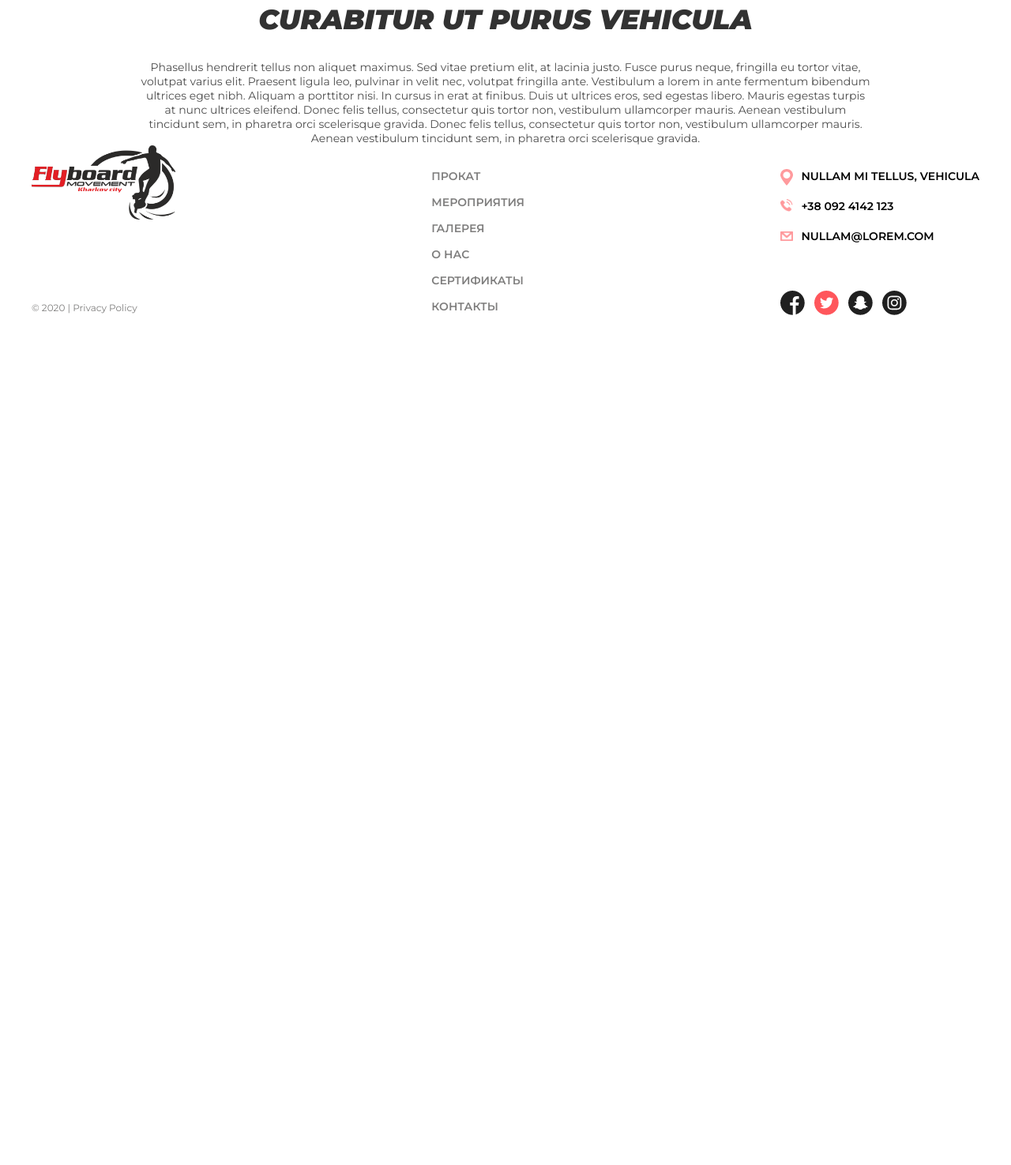
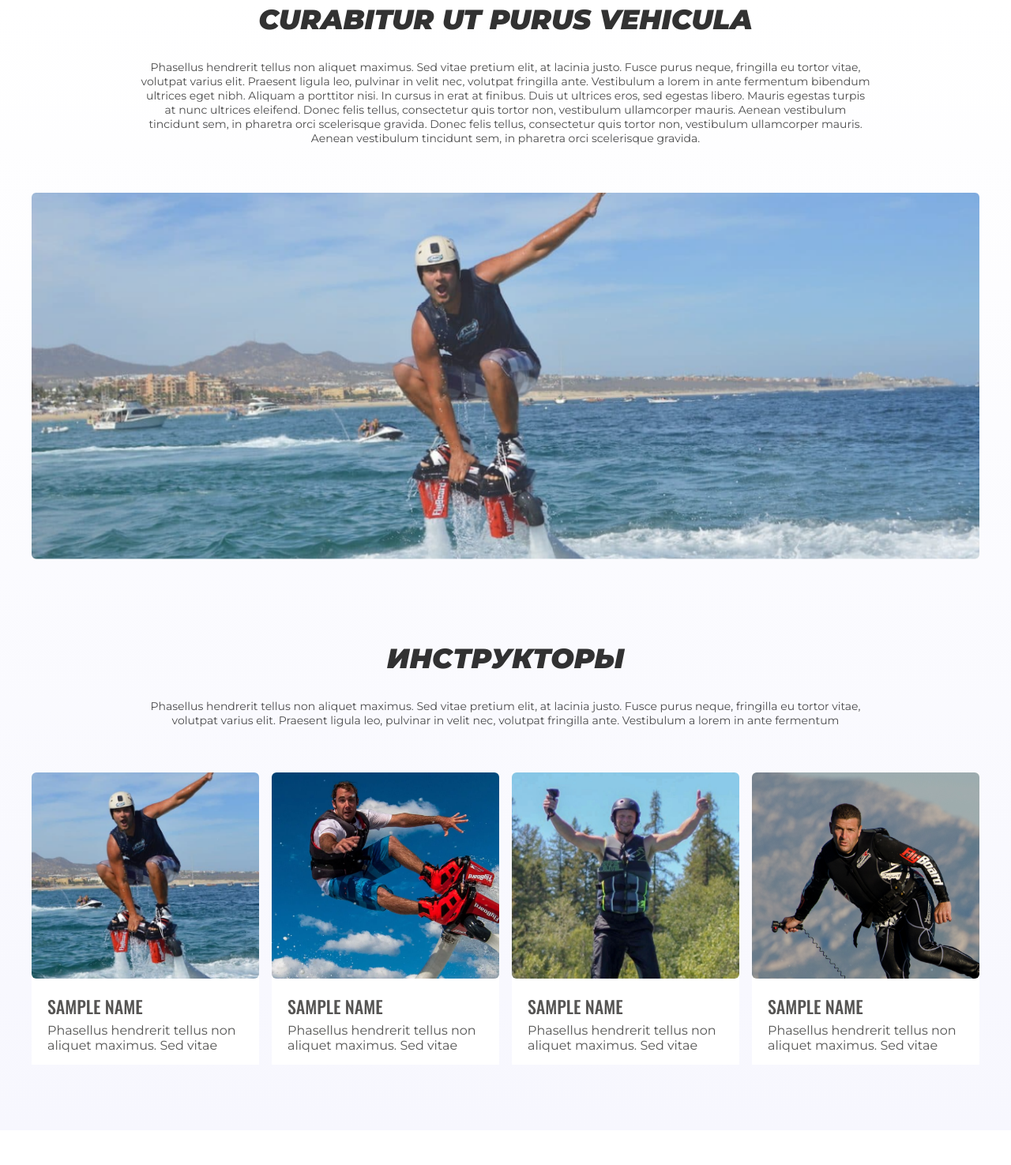
Before and after one commit to smetankin/FlyBoard, a plain HTML site: page movement.html in a window 1280 px wide. Shown: the part 385-1860 px from the top of the page at 79% size. Before the commit the page ends 887 px from the top, so only its background shows below. Drawn offline with nearby package versions, Linux system fonts and the light colour scheme.

Commit message:
movement page

```diff
--- a/assets/css/index.css
+++ b/assets/css/index.css
@@ -482,6 +482,45 @@ a{
     text-transform: uppercase;
 }
 
+.movement-container{
+    max-width: 1200px;
+    margin: auto;
+}
+.movement-page-banner{
+    margin: 60px 0 100px 0;
+}
+.instructors{
+    display: flex;
+    justify-content: space-between;
+    max-width: 1200px;
+    margin: 0 auto 60px auto;
+    padding: 57px 0 83px 0;
+    flex-wrap: wrap;
+
+}
+.instructor-item{
+    width: 288px;
+    background: #FFFFFF;
+}
+
+
+.instructor-name{
+    font-family: 'Oswald', sans-serif;
+    font-size: 22px;
+    font-weight: 500;
+    text-transform: uppercase;
+    padding: 15px 20px 0 20px;
+    color: #2B2A29;
+    opacity: 0.8;
+}
+.instructor-description{
+    color: #555554;
+    padding: 5px 20px 15px 20px;
+}
+.movement-gradient-container{
+    background: linear-gradient(0deg, rgba(247,247,254,1) 0%, rgba(247,247,254,0) 100%);
+}
+
 @media (max-width: 1650px) {
     .top-banner-title {
         font-size: 45px;
@@ -490,6 +529,12 @@ a{
 }
 
 @media (max-width: 1200px) {
+    .instructors{
+        justify-content: center;
+    }
+    .instructor-item{
+        margin: 10px;
+    }
     .menu-mobile-open.black-menu-open a{
         color: #2B2A29;
     }
--- a/movement.html
+++ b/movement.html
@@ -5,6 +5,7 @@
     <title>Title</title>
     <link href="./assets/css/index.css" rel="stylesheet">
     <link href="https://fonts.googleapis.com/css2?family=Montserrat:ital,wght@0,100;0,200;0,300;0,400;0,500;0,600;0,700;0,800;0,900;1,100;1,200;1,300;1,400;1,500;1,600;1,700;1,800;1,900&display=swap" rel="stylesheet">
+    <link href="https://fonts.googleapis.com/css2?family=Oswald:wght@200;300;400;500;600;700&display=swap" rel="stylesheet">
     <meta name="viewport" content="width=device-width, initial-scale=1.0">
     <script src="https://ajax.googleapis.com/ajax/libs/jquery/3.4.1/jquery.min.js"></script>
     <script src="assets/js/slick.js"></script>
@@ -61,6 +62,7 @@
         </div>
     </div>
 
+    <div class="movement-gradient-container">
         <div class="pre-footer">
             <div class="pre-footer-title">
                 Curabitur ut purus vehicula
@@ -75,6 +77,77 @@
                 vestibulum tincidunt sem, in pharetra orci scelerisque gravida.
                 Donec felis tellus, consectetur quis tortor non, vestibulum ullamcorper mauris. Aenean
                 vestibulum tincidunt sem, in pharetra orci scelerisque gravida.
+            </div>
+        </div>
+        <div class="movement-container">
+            <div class="movement-page-banner">
+                <img src="assets/images/movement-top.png">
+            </div>
+        </div>
+        <div class="pre-footer">
+            <div class="pre-footer-title">
+                Инструкторы
+            </div>
+            <div class="pre-footer-text-readmore ">
+                Phasellus hendrerit tellus non aliquet maximus. Sed vitae pretium elit,
+                at lacinia justo. Fusce purus neque, fringilla eu tortor vitae, volutpat varius elit.
+                Praesent ligula leo, pulvinar in velit nec, volutpat fringilla ante. Vestibulum a lorem in ante
+                fermentum
+            </div>
+        </div>
+        <div class="instructors">
+            <div class="instructor-item">
+                <div class="instructor-photo">
+                    <img src="assets/images/person-1.png">
+                </div>
+                <div class="instructor-text">
+                    <div class="instructor-name">
+                        Sample Name
+                    </div>
+                    <div class="instructor-description">
+                        Phasellus hendrerit tellus non aliquet maximus. Sed vitae
+                    </div>
+                </div>
+            </div>
+            <div class="instructor-item">
+                <div class="instructor-photo">
+                    <img src="assets/images/person-2.png">
+                </div>
+                <div class="instructor-text">
+                    <div class="instructor-name">
+                        Sample Name
+                    </div>
+                    <div class="instructor-description">
+                        Phasellus hendrerit tellus non aliquet maximus. Sed vitae
+                    </div>
+                </div>
+            </div>
+            <div class="instructor-item">
+                <div class="instructor-photo">
+                    <img src="assets/images/person-3.png">
+                </div>
+                <div class="instructor-text">
+                    <div class="instructor-name">
+                        Sample Name
+                    </div>
+                    <div class="instructor-description">
+                        Phasellus hendrerit tellus non aliquet maximus. Sed vitae
+                    </div>
+                </div>
+            </div>
+            <div class="instructor-item">
+                <div class="instructor-photo">
+                    <img src="assets/images/person-4.png">
+                </div>
+                <div class="instructor-text">
+                    <div class="instructor-name">
+                        Sample Name
+                    </div>
+                    <div class="instructor-description">
+                        Phasellus hendrerit tellus non aliquet maximus. Sed vitae
+                    </div>
+                </div>
+            </div>
         </div>
     </div>
 
```
Lines whose indentation alone changed are shown as unchanged.
